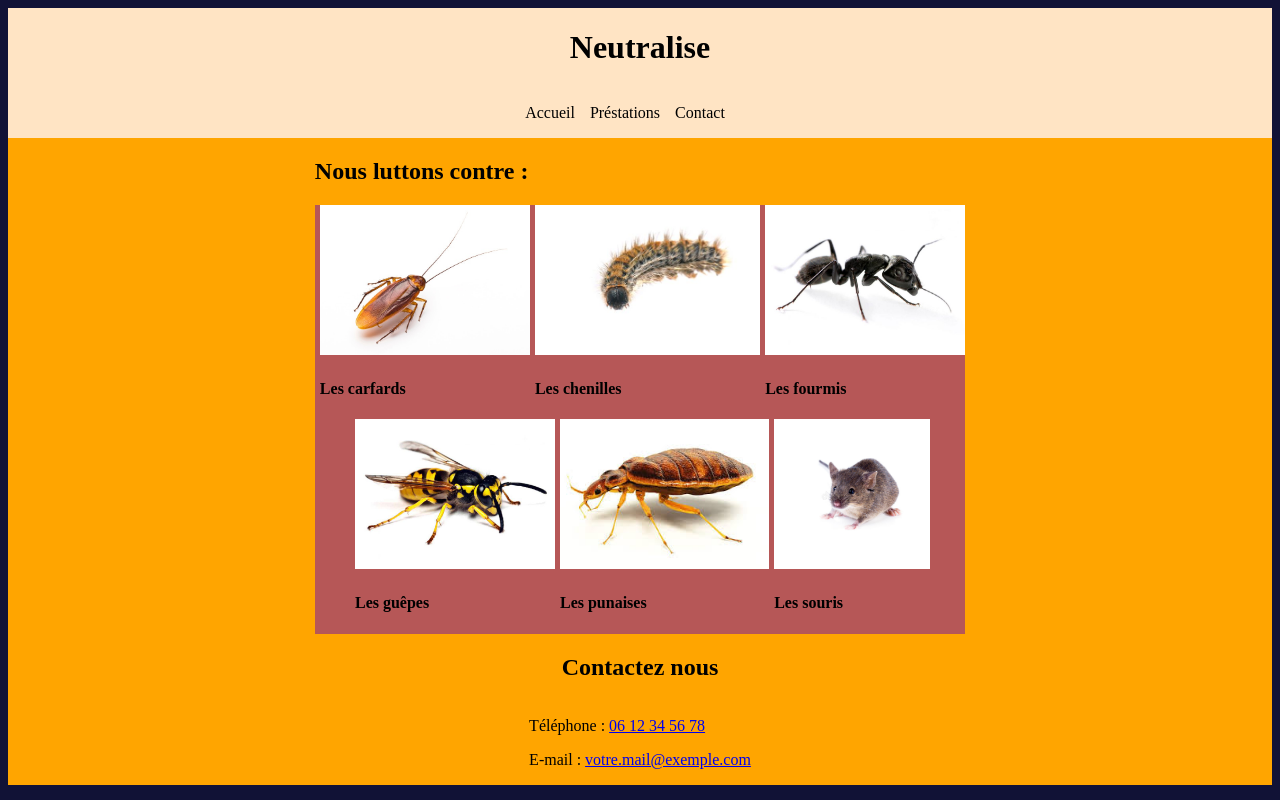
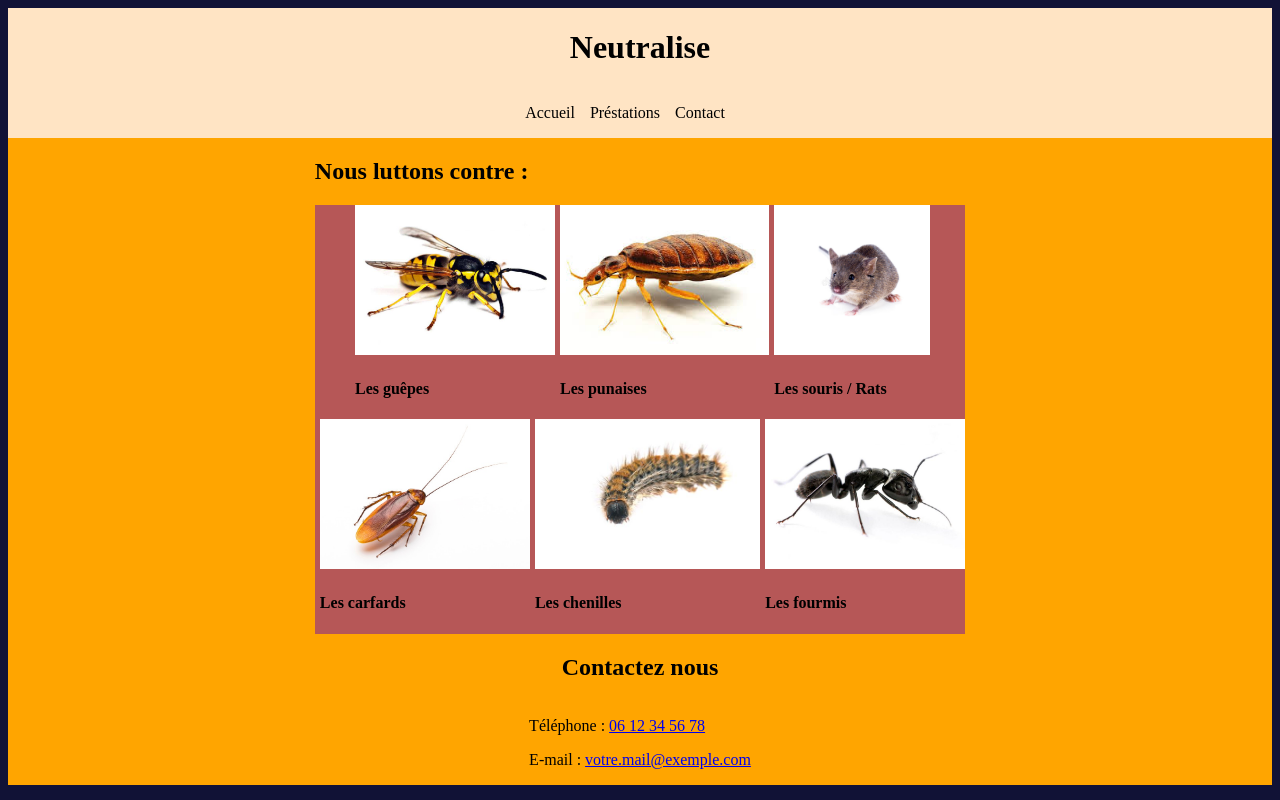
Before and after one commit to Rappson/neutralize, a React (Create React App) app in the folder frontend/: page / in a window 1280 px wide. Built offline with nearby package versions, Linux system fonts and the light colour scheme.

Commit message:
ajout de consignes

```diff
--- a/frontend/src/components/articles/home.js
+++ b/frontend/src/components/articles/home.js
@@ -47,7 +47,7 @@ function Home() {
             id: 6,
             imageUrl: souris,
             altText: "Photo d'une souris",
-            title: "Les souris"
+            title: "Les souris / Rats"
         }
 
     ]
@@ -64,8 +64,23 @@ function Home() {
                 <h2>Nous luttons contre :</h2>
                 {/* Cards des insectes
                     Faire les liaisons avec les balises React (Router, link, etc)
+
+                    3 premiers :  rats souris / guêpes frelons / punaises
+                    3 derniers : le restes (à la place de "fourmis" mettre "autres insectes..")
+
+                    clik redirect -> vers une description de la bestiole
                 */}
                 <div className='insect-cards-area'>
+                <div className='second-row'>
+                        {secondRow.map((image) => (
+                            <ImageWithTitle
+                                key={image.id}
+                                imageUrl={image.imageUrl}
+                                altText={image.altText}
+                                title={image.title} />
+                        ))}
+                    </div>
+
                     <div className='first-row'>
                         {firstRow.map((image) => (
                             <ImageWithTitle
@@ -75,25 +90,19 @@ function Home() {
                                 title={image.title} />
                         ))}
                     </div>
-                    <div className='second-row'>
-                        {secondRow.map((image) => (
-                            <ImageWithTitle
-                                key={image.id}
-                                imageUrl={image.imageUrl}
-                                altText={image.altText}
-                                title={image.title} />
-                        ))}
-                    </div>
+
                 </div>
-
+                    {/* rajouter un block pour les mossisures et champignons / pigeons */}
             </div>
 
 
             {/* fiche de contact
 
             Pas beau, quelques points à améliorer :
-            -Le message avec les deux points : trouver un moyen de rendre ça plus beau
-            -
+            - Le message avec les deux points : trouver un moyen de rendre ça plus beau
+            - plus gros
+            - rajouter "diagnostic et devis gratuit"
+            - Rajouter "intervention dans toute l'IDF"
             */}
 
             <div className='contact'>
--- a/frontend/src/components/footer/footer.js
+++ b/frontend/src/components/footer/footer.js
@@ -2,6 +2,8 @@
 // fiche contact
 // logo
 // btn de retour en haut de page
+// mettre un logo "7j/7"
+// Logo ou précision "service garanti" option étoile
 
 function footer(){
     return (
--- a/frontend/src/components/header/Header.js
+++ b/frontend/src/components/header/Header.js
@@ -4,6 +4,7 @@ function Header() {
     return(
         <div className="Header">
             <header>
+                {/* ajouter le logo "certi biocide" */}
                 <h1 className="title">Neutralise</h1>
                 <div className='menu-list'>
                     <ul className='menu-list-components'>
```
